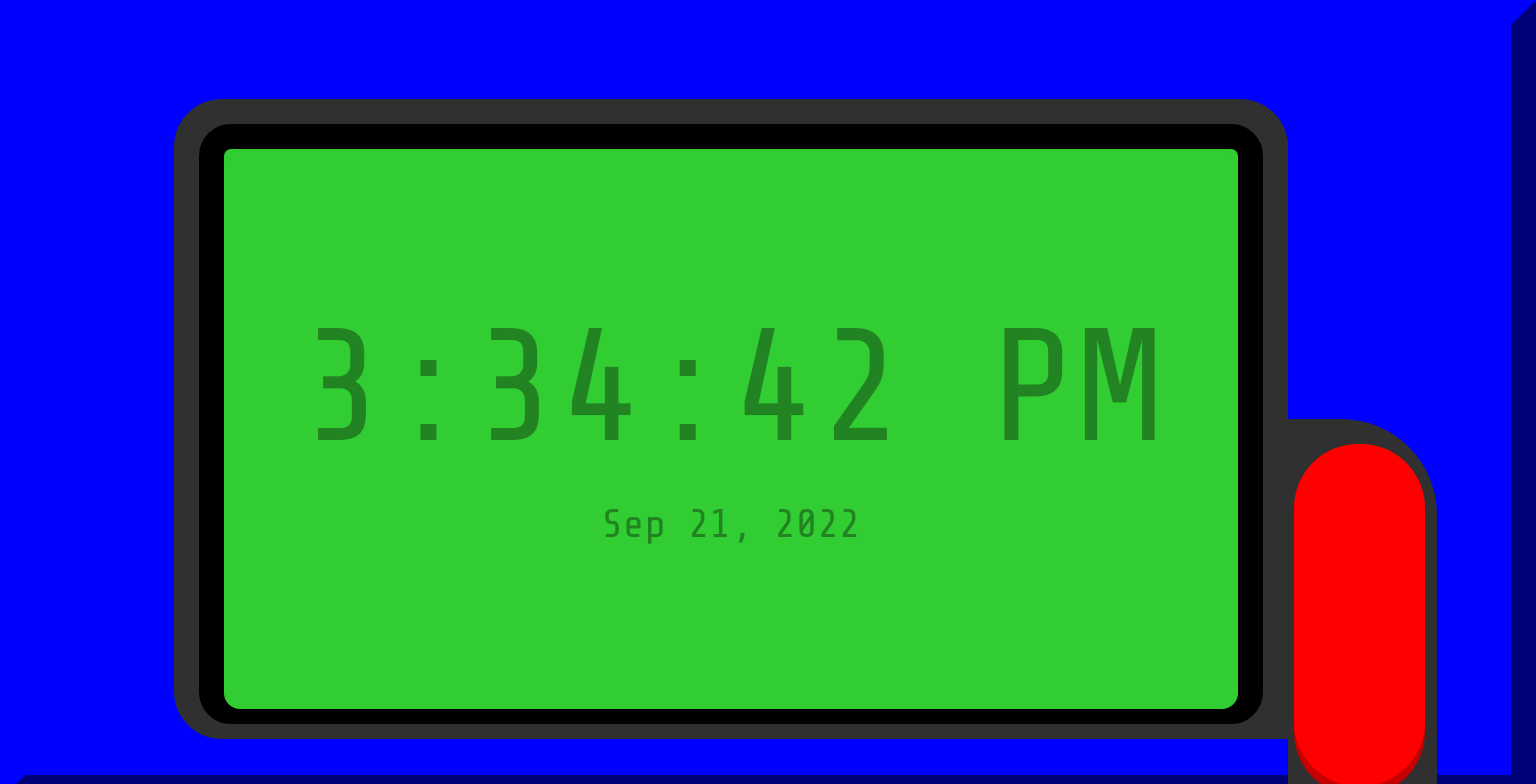
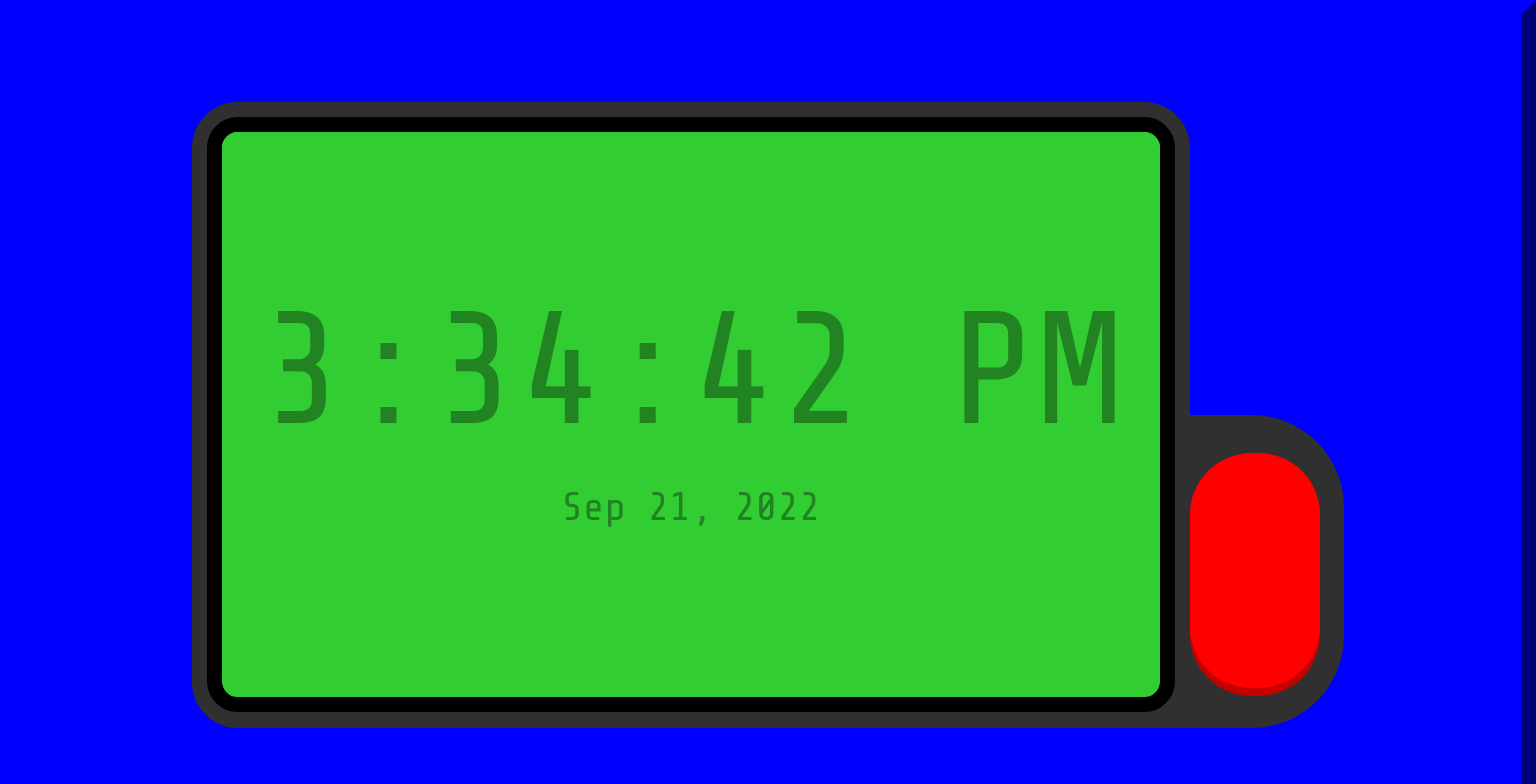
Before and after one commit to jharrison2016/etch, an Angular app: page / in a window 1536 px wide. Shown: the top 784 px of the page. Built offline with nearby package versions, Linux system fonts and the light colour scheme.

Commit message:
011.1 | Removes media queries, changes Home values to vh&vw units for responsiveness

```diff
--- a/src/app/app.component.html
+++ b/src/app/app.component.html
@@ -1 +1,2 @@
+<meta name="viewport" content="width=device-width, initial-scale=1.0">
 <app-home></app-home>
--- a/src/app/calculator/calculator.component.css
+++ b/src/app/calculator/calculator.component.css
@@ -60,107 +60,3 @@
     text-align: center;
     padding: 0;
 }
-
-@media screen and (min-width:375px) {
-    .calcBody{
-        padding: 12vh 0vh;
-    }
-
-    .screen {
-        border: 3px solid rgb(33, 131, 33);
-        margin-left: 2vh;
-        width: 34.5vh;
-    }
-
-    .svnEgtNneC, .frFvSxPlsMns, .onTwThrMltDvd, .zroDotEql{
-        width: 62vw;
-        margin-left: 2vh;
-    }
-
-    .svn, .egt, .nne, .fr, .fve, .six, .pls, .mns, .one, .two, .thr, .mlt, .dvd, .dot{
-        width: 19%;
-    }
-
-    .c, .zro, .eql{
-        width: 39%;
-    }
-
-    .btn{
-        font-size: 1em;
-        border: 3px solid rgb(33, 131, 33);
-    }
-
-    .btn:hover{
-        border: 3px solid rgb(21, 85, 21);
-    }
-
-    .dgt{
-        width: 0.3vh;
-        margin: 0.5vh 1.25vh;
-        font-size: 1em;
-    }
-
-}
-
-@media screen and (min-width:1400px) {
-    .calcBody{
-        text-align: center;
-        font-family: 'Share Tech Mono', monospace;
-        background-color: limegreen;
-        width: 100%;
-        height: 70vh;
-        border-radius: 1em;
-        user-select: none;
-        padding: 5vh 7vh;
-    }
-    .screen{
-        border: 5px solid rgb(33, 131, 33);
-        height: 10vh;
-        margin-bottom: 2.5vh;
-        margin-left: 20vh;
-        width: 77.5vh;
-    }
-
-    .btn{
-        border: 5px solid rgb(33, 131, 33);
-        margin-right: 1%;
-        color: rgb(33, 131, 33);
-        font-size: 2em;
-    }
-    .btn:hover{
-        border: 5px solid rgb(21, 85, 21);
-        color: rgb(21, 85, 21);
-        transform: translateY(-2px);
-    }
-    .btn:active{
-        transform: translateY(4px);
-        background-color: rgb(21, 85, 21);
-        border: rgb(10, 39, 10);
-        color: rgb(10, 39, 10);
-    }
-
-    .svnEgtNneC, .frFvSxPlsMns, .onTwThrMltDvd, .zroDotEql{
-        height: 10vh;
-        margin-bottom: 2.5vh;
-        width: 73vw;
-        margin-left: 20vh;
-    }
-
-    .svn, .egt, .nne, .fr, .fve, .six, .pls, .mns, .one, .two, .thr, .mlt, .dvd, .dot{
-        width: 10%;
-    }
-
-    .c, .zro, .eql{
-        width: 21%;
-    }
-
-    .dgt{
-        /* border: 1px inset rgb(33, 131, 33); */
-        color: rgb(33, 131, 33);
-        width: 3.85vh;
-        margin: 1vh 1.25vh;
-        font-size: 2.5em;
-        text-align: center;
-        padding: 0;
-    }
-}
--- a/src/app/clock/clock.component.css
+++ b/src/app/clock/clock.component.css
@@ -24,44 +24,3 @@
     line-height: 20vh;
     color: rgb(33, 131, 33);
 }
-
-@media screen and (min-width:375px) {
-    .clock{
-        height: 88vh;
-    }
-    .time{
-        line-height: 85vh;
-        font-size: 2em;
-    }
-    .date{
-        line-height: 1vh;
-        font-size: 1em;
-    }
-}
-
-@media screen and (min-width:1400px) {
-    .clock{
-        text-align: center;
-        font-family: 'Share Tech Mono', monospace;
-        background-color: limegreen;
-        width: 100%;
-        height: 70vh;
-        border-radius: 1em;
-        user-select: none;
-    }
-
-    .time{
-        font-size: 10em;
-        height: 50%;
-        line-height: 60vh;
-        color: rgb(33, 131, 33);
-
-    }
-
-    .date{
-        font-size: 2.5em;
-        height: 50%;
-        line-height: 20vh;
-        color: rgb(33, 131, 33);
-    }
-}
--- a/src/app/home/home.component.css
+++ b/src/app/home/home.component.css
@@ -1,45 +1,45 @@
 .outerRim{
-    width: 100%;
+    width: 100vw;
     height: 100vh;
-    margin: 0%;
-    border: 25px outset mediumblue;
+    margin: 0;
+    border: 1vw outset mediumblue;
 }
 
 .innerRim{
     background-color: rgb(48, 48, 48);
-    border: 25px solid rgb(48, 48, 48);
-    border-radius: 3em 3em 0em 3em;
-    width: 75%;
-    height: 80vh;
-    margin: 5% 0% 5% 10%;
+    border: 1vw solid rgb(48, 48, 48);
+    border-radius: 3vw 3vw 0 3vw;
+    width: 65vw;
+    height: calc(82vh - 2vw);
+    margin: calc((100vh - (82vh - 2vw)) / 2) 0 calc((100vh - (82vh - 2vw)) / 2) 11.5vw;
     padding: 0;
 }
 
 .buttonRim{
     background-color: rgb(48, 48, 48);
-    border: 25px solid rgb(48, 48, 48);
-    border-radius: 0em 6em 6em 0em;
-    height: 30em;
-    margin-top: 24.6em;
-    width: 10%;
-
+    border: 1vw solid rgb(48, 48, 48);
+    border-radius: 0 6vw 6vw 0vw;
+    height: calc((82vh - 2vw) / 2);
+    margin: calc(((82vh - 2vw) / 2) + ((100vh - (82vh - 2vw)) / 2)) 11.5vw calc((100vh - (82vh - 2vw)) / 2) 0vw;
+    width: 10vw;
+    padding: 0;
 }
 
 .face{
-    border: 25px solid black;
-    border-radius: 2em;
+    border: 1vw solid black;
+    border-radius: 2vw;
     background-color: limegreen;
-    height: 75vh;
+    height: calc(82vh - 4vw);
 }
 
 .button1{
     background-color: red;
-    border-radius: 4em;
-    height: calc(44vh - 10px);
-    box-shadow: 0 10px rgb(197, 0, 0);
-    margin-top: 0vh;
-    margin-left: -2vw;
+    border-radius: 4vw;
+    height: calc(((82vh - 2vw) / 2) * .75);
+    box-shadow: 0 1vh rgb(197, 0, 0);
+    margin: calc(((82vh - 2vw) / 2) * .075) 0vw calc(((82vh - 2vw) / 2) * .075) -1vw;
     width: 8.5vw;
+    padding: 0;
 }
 .button1:hover{
     transform: translateY(-4px);
@@ -49,88 +49,3 @@
     transform: translateY(4px);
     box-shadow: 0 10px rgb(78, 0, 0);
 }
-
-@media screen and (min-width: 375px) {
-    .outerRim{
-        border: 10px outset mediumblue;
-    }
-    .innerRim{
-        border: 10px solid rgb(48, 48, 48);
-        width: 84%;
-        height: 95vh;
-        margin: 2% 0% 2% 2%;
-    }
-    .buttonRim{
-        border: 10px solid rgb(48, 48, 48);
-        margin-top: 30.2em;
-        height: 9.85em;
-    }
-    .face{
-        border: 10px solid black;
-        height: 92vh;
-    }
-    .button1{
-        height: calc(15vh - 10px);
-        margin-left: -6vw;
-        margin-top: 3vh;
-        box-shadow: 0 5px rgb(197, 0, 0);
-    }
-    ::ng-deep .mat-raised-button{
-        min-width: 25px!important;
-    }
-}
-
-@media screen and (min-width: 1400px){
-    .outerRim{
-        width: 100%;
-        height: 100vh;
-        margin: 0%;
-        border: 25px outset mediumblue;
-    }
-
-    .innerRim{
-        background-color: rgb(48, 48, 48);
-        border: 25px solid rgb(48, 48, 48);
-        border-radius: 3em 3em 0em 3em;
-        width: 75%;
-        height: 80vh;
-        margin: 5% 0% 5% 10%;
-        padding: 0;
-    }
-
-    .buttonRim{
-        background-color: rgb(48, 48, 48);
-        border: 25px solid rgb(48, 48, 48);
-        border-radius: 0em 6em 6em 0em;
-        height: 30em;
-        margin-top: 24.6em;
-        width: 10%;
-
-    }
-
-    .face{
-        border: 25px solid black;
-        border-radius: 2em;
-        background-color: limegreen;
-        height: 75vh;
-    }
-
-    .button1{
-        background-color: red;
-        border-radius: 4em;
-        height: calc(44vh - 10px);
-        box-shadow: 0 10px rgb(197, 0, 0);
-        margin-top: 0vh;
-        margin-left: -2vw;
-        width: 8.5vw;
-    }
-    .button1:hover{
-        transform: translateY(-4px);
-    }
-    .button1:active{
-        background-color: rgb(136, 0, 0);
-        transform: translateY(4px);
-        box-shadow: 0 10px rgb(78, 0, 0);
-    }
-
-}
```
